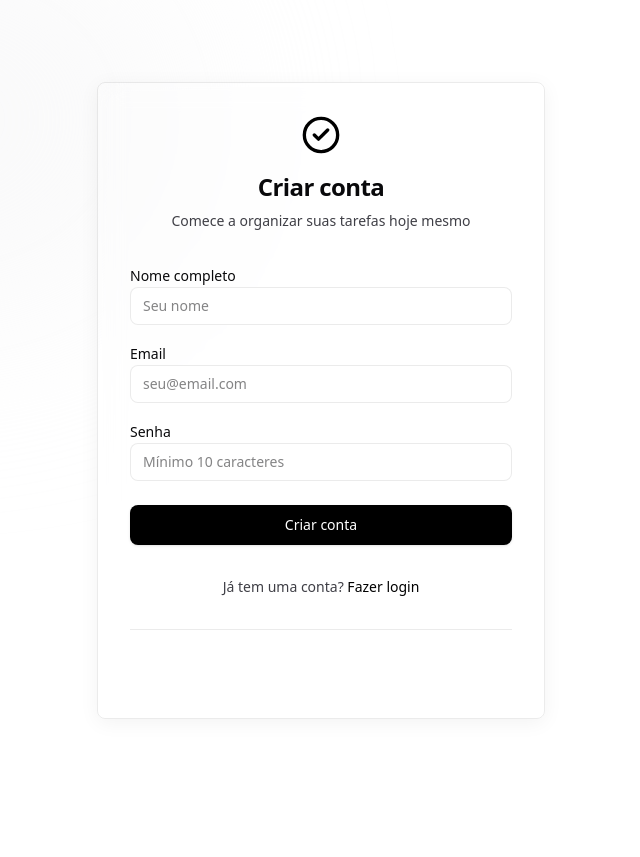
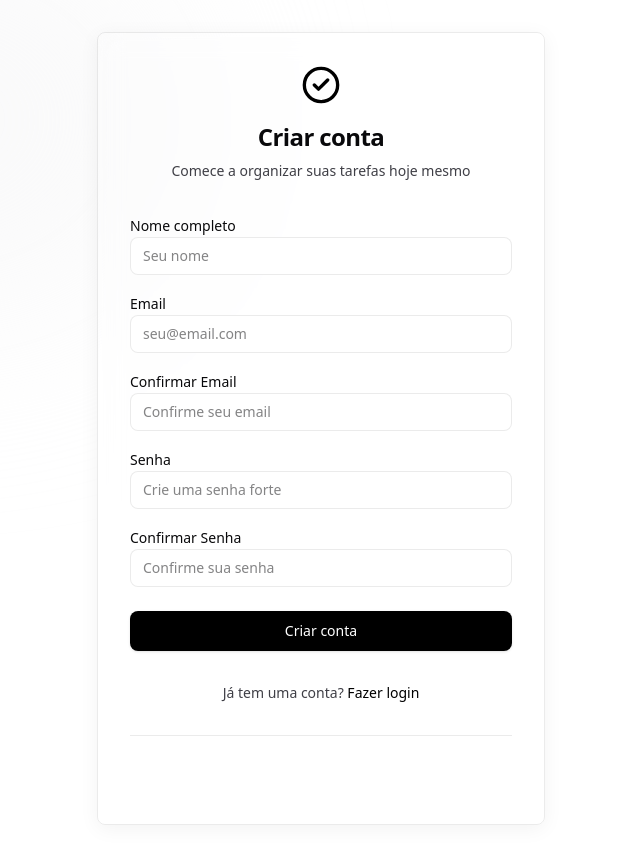
Before and after one commit to Thg1zZ/Task-manager-with-login-, a Next.js app in the folder frontend/: page /register in a window 1280 px wide. Shown: the whole page, without its empty margins (319-959 px from the left). Before the commit the page ends 800 px from the top, so only its background shows below. Built offline with nearby package versions, Linux system fonts and the light colour scheme; no server answers.

Commit message:
fix(frontend): improve logout flow and implement register page double validation + password strength checklist

```diff
--- a/frontend/src/app/register/page.tsx
+++ b/frontend/src/app/register/page.tsx
@@ -18,10 +18,22 @@ function generateNonce(): string {
 export default function RegisterPage() {
   const [name, setName] = useState("");
   const [email, setEmail] = useState("");
+  const [confirmEmail, setConfirmEmail] = useState("");
   const [password, setPassword] = useState("");
+  const [confirmPassword, setConfirmPassword] = useState("");
   const [error, setError] = useState("");
   const [loading, setLoading] = useState(false);
   const [mounted, setMounted] = useState(false);
+
+  const passwordRequirements = {
+    minLength: password.length >= 10,
+    hasUpper: /[A-Z]/.test(password),
+    hasLower: /[a-z]/.test(password),
+    hasNumber: /[0-9]/.test(password),
+    hasSpecial: /[!@#$%^&*(),.?":{}|<>]/.test(password),
+  };
+
+  const isPasswordStrong = Object.values(passwordRequirements).every(Boolean);
   // Nonce gerado uma vez por montagem do componente
   const nonceRef = useRef<string>(generateNonce());
 
@@ -35,6 +47,22 @@ export default function RegisterPage() {
   const handleRegister = async (e: React.FormEvent) => {
     e.preventDefault();
     setError("");
+
+    if (email !== confirmEmail) {
+      setError("Os emails fornecidos não coincidem.");
+      return;
+    }
+
+    if (password !== confirmPassword) {
+      setError("As senhas fornecidas não coincidem.");
+      return;
+    }
+
+    if (!isPasswordStrong) {
+      setError("A senha não atende a todos os requisitos de segurança.");
+      return;
+    }
+
     setLoading(true);
 
     try {
@@ -113,6 +141,22 @@ export default function RegisterPage() {
                 placeholder="seu@email.com"
               />
             </div>
+
+            <div className="space-y-2">
+              <label className="text-sm font-medium" htmlFor="confirmEmail">
+                Confirmar Email
+              </label>
+              <input
+                id="confirmEmail"
+                type="email"
+                required
+                value={confirmEmail}
+                onChange={(e) => setConfirmEmail(e.target.value)}
+                className="w-full px-3 py-2 bg-[var(--bg)] border border-[var(--color-border)] rounded-[var(--radius)] text-sm focus:outline-none focus:ring-2 focus:ring-[var(--accent)] focus:border-transparent transition-all"
+                placeholder="Confirme seu email"
+              />
+            </div>
+
             <div className="space-y-2">
               <label className="text-sm font-medium" htmlFor="password">
                 Senha
@@ -124,8 +168,51 @@ export default function RegisterPage() {
                 value={password}
                 onChange={(e) => setPassword(e.target.value)}
                 className="w-full px-3 py-2 bg-[var(--bg)] border border-[var(--color-border)] rounded-[var(--radius)] text-sm focus:outline-none focus:ring-2 focus:ring-[var(--accent)] focus:border-transparent transition-all"
-                placeholder="Mínimo 10 caracteres"
-                minLength={10}
+                placeholder="Crie uma senha forte"
+              />
+
+              {/* Requisitos de senha forte dinâmicos */}
+              {password && (
+                <div className="p-3 bg-[var(--bg-3)] border border-[var(--color-border)] rounded-[var(--radius)] space-y-1.5 text-xs text-left">
+                  <p className="font-semibold text-[var(--text-2)] mb-1">Requisitos para uma senha forte:</p>
+                  <ul className="space-y-1">
+                    <li className={`flex items-center gap-1.5 ${passwordRequirements.minLength ? "text-[var(--green)]" : "text-[var(--text-3)]"}`}>
+                      <span className="w-1.5 h-1.5 rounded-full bg-current" />
+                      Mínimo de 10 caracteres
+                    </li>
+                    <li className={`flex items-center gap-1.5 ${passwordRequirements.hasUpper ? "text-[var(--green)]" : "text-[var(--text-3)]"}`}>
+                      <span className="w-1.5 h-1.5 rounded-full bg-current" />
+                      Pelo menos uma letra maiúscula (A-Z)
+                    </li>
+                    <li className={`flex items-center gap-1.5 ${passwordRequirements.hasLower ? "text-[var(--green)]" : "text-[var(--text-3)]"}`}>
+                      <span className="w-1.5 h-1.5 rounded-full bg-current" />
+                      Pelo menos uma letra minúscula (a-z)
+                    </li>
+                    <li className={`flex items-center gap-1.5 ${passwordRequirements.hasNumber ? "text-[var(--green)]" : "text-[var(--text-3)]"}`}>
+                      <span className="w-1.5 h-1.5 rounded-full bg-current" />
+                      Pelo menos um número (0-9)
+                    </li>
+                    <li className={`flex items-center gap-1.5 ${passwordRequirements.hasSpecial ? "text-[var(--green)]" : "text-[var(--text-3)]"}`}>
+                      <span className="w-1.5 h-1.5 rounded-full bg-current" />
+                      Pelo menos um caractere especial (ex: @, $, !, %, *)
+                    </li>
+                  </ul>
+                </div>
+              )}
+            </div>
+
+            <div className="space-y-2">
+              <label className="text-sm font-medium" htmlFor="confirmPassword">
+                Confirmar Senha
+              </label>
+              <input
+                id="confirmPassword"
+                type="password"
+                required
+                value={confirmPassword}
+                onChange={(e) => setConfirmPassword(e.target.value)}
+                className="w-full px-3 py-2 bg-[var(--bg)] border border-[var(--color-border)] rounded-[var(--radius)] text-sm focus:outline-none focus:ring-2 focus:ring-[var(--accent)] focus:border-transparent transition-all"
+                placeholder="Confirme sua senha"
               />
             </div>
           </div>
--- a/frontend/src/context/AuthContext.tsx
+++ b/frontend/src/context/AuthContext.tsx
@@ -54,7 +54,7 @@ export function AuthProvider({ children }: { children: ReactNode }) {
     }
     localStorage.removeItem('user');
     setUser(null);
-    router.push('/login');
+    window.location.href = '/login';
   };
 
   return (
```
